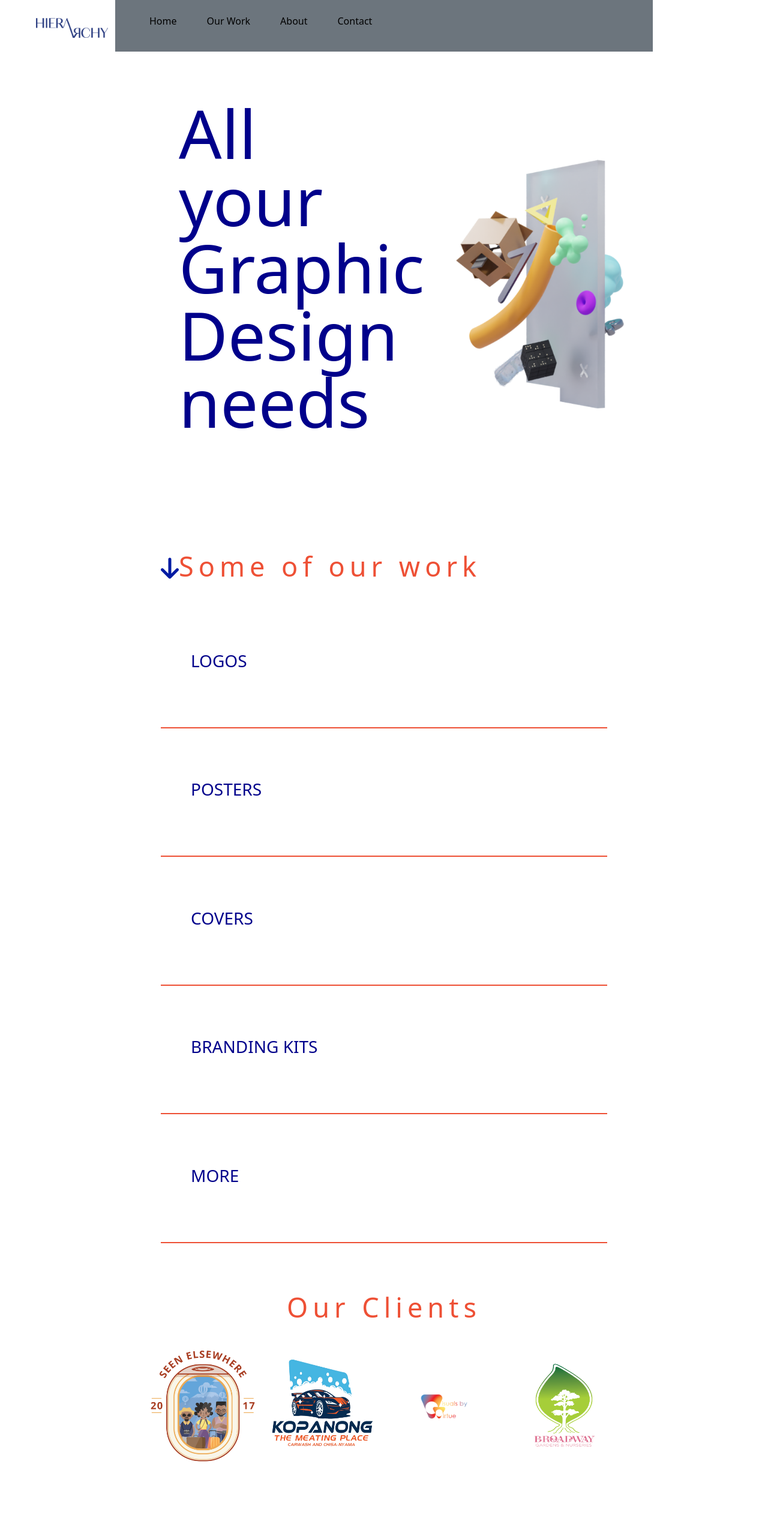
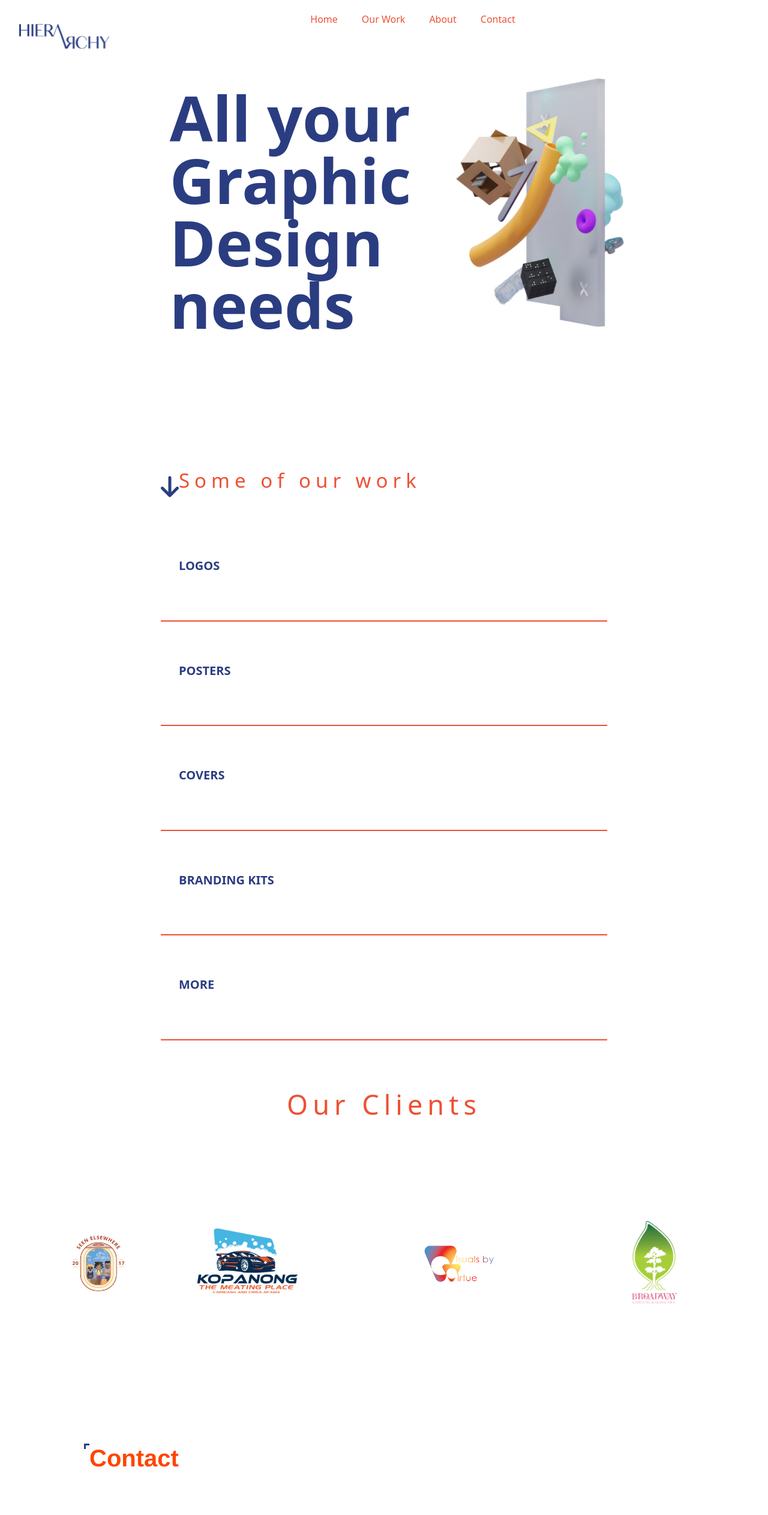
Before and after one commit to iamBrentley/HIERARCHY, an Angular app: page / in a window 1280 px wide. Shown: the top 2525 px of the page at 60% size. Built offline with nearby package versions, Linux system fonts and the light colour scheme.

Commit message:
color correction, navbar redone, image resizing

```diff
--- a/src/app/components/contact/contact.component.css
+++ b/src/app/components/contact/contact.component.css
@@ -1,11 +1,11 @@
 section{
     width: 1024px;
     margin: 0 auto;
-    color: darkblue;
+    color: #2B3D81;
     font-family: "Avenir Black", Helvetica, sans-serif;
 }
 .corner{
-    border: solid darkblue;
+    border: solid #2B3D81;
     height: 20%;
     border-width: 3px 0 0 3px ;
     display: inline-block;
@@ -25,13 +25,13 @@ section{
  border-top: 0px;
  border-left: 0px;
  border-right: 0px;
- border-bottom: darkblue solid 1px;
+ border-bottom: #2B3D81 solid 1px;
  border-radius: 0;
 }
 .contactForm button{
     border: none;
     background-color: white;
-    color: darkblue;
+    color: #2B3D81;
     margin: 0 auto;
     font-weight: bold;
     font-size: 18px;
--- a/src/app/components/header/header.component.css
+++ b/src/app/components/header/header.component.css
@@ -1,7 +1,7 @@
- nav ul{
+ /* /* nav ul{
     /* float: right; */
 
-}
+/* }
 nav ul li{
     display: inline-block;
     padding: 15px;
@@ -11,7 +11,7 @@ nav ul li a{
     text-decoration: none;
     color: black;
     padding: 5px 10px;
-    /* float: right; */
+    float: right;
 }
 header{
     display: inline;
@@ -29,7 +29,7 @@ header{
 
 }
 .nav-area li{
-    /* float: right; */
+     float: right;
 }
 
 .logo{
@@ -49,4 +49,44 @@ header{
   }
   .sticky + .content {
     padding-top: 60px;
+  }  */
+
+  li{
+    list-style: none;
+
   }
+  a{
+    text-decoration: none;
+    color: #EE5035;
+    font-size: 1rem;
+    font-weight: 500;
+    transition: 0.5s;
+  }
+  a:hover{
+    color: #2B3D81;
+
+
+  }
+  header{
+    position: relative;
+    padding: 0 2rem;
+  }
+  .navbar{
+    width: 100%;
+    height: 80px;
+    position: fixed;
+
+    margin: 0 auto;
+    align-items: center;
+    justify-content: space-between;
+    background-color: #fff;
+  }
+  .navbar .logo img{
+    width: 150px;
+    position: fixed;
+  }
+  .navbar .links{
+    display: flex;
+    gap: 2.5rem;
+
+  }
--- a/src/app/components/header/header.component.html
+++ b/src/app/components/header/header.component.html
@@ -1,5 +1,5 @@
 <header>
-    <div class="logo">
+    <!-- <div class="logo">
         <img src="assets/image/Hierarchy blue.png">
     </div>
     <div class="navbar  bg-secondary">
@@ -14,5 +14,17 @@
                 </ul>
             </nav>
         </div>
+    </div> -->
+    <div class="navbar">
+        <div class="logo"><a href="#"><img src="assets/image/Hierarchy blue.png"></a></div>
+        <ul class="links">
+            <li><a href="#">Home</a></li>
+            <li><a href="#">Our Work</a></li>
+            <li><a href="#">About</a></li>
+            <li><a href="#">Contact</a></li>
+        </ul>
+        <div class="menu_btn">
+            <i class="fa-solid fa-bars"></i>
+        </div>
     </div>
 </header>
--- a/src/app/pages/home/home.component.css
+++ b/src/app/pages/home/home.component.css
@@ -6,7 +6,8 @@
 .welcome{
     /* width: 1024px; */
     margin: 0 auto;
-    padding-top: 50px;
+    padding-top: 0px;
+    align-items: center;
 }
 .top{
     /* background-color: blueviolet; */
@@ -16,13 +17,16 @@
 .welcomeText{
     /* background-color: rgb(49, 226, 43); */
     width: 50%;
-    color: darkblue;
+    color: #2B3D81;
     margin: 30px;
+    align-items: center;
+    justify-content: center;
+    display: flex;
 
 }
 .welcomeText h1{
-    font-size: 7em;
-
+    font-size: 6.5rem;
+    font-weight: 700;
 }
 .animation{
     /* background-color: rgb(43, 70, 226); */
@@ -41,13 +45,17 @@
 }
 .heading h2{
     color: #EE5035;
-    font-size: 45px;
+    font-size: 33px;
     letter-spacing: 8px;
 }
+.work h3{
+    font-size: 20px;
+    font-weight: 600;
+}
 .work{
-    padding: 50px;
+    padding: 30px;
     border-bottom: 2px solid #EE5035 ;
-    color: darkblue;
+    color: #2B3D81;
     transition: 0.4s ease-in-out;
     align-items: center;
 }
@@ -106,7 +114,12 @@
     display: flex;
     justify-content: center;
 }
-.bottom img{
-    width: 200px;
-    height: 200px;
+ .bottom img {
+
 }
+.client{
+    justify-content: center;
+    align-items: center;
+    display: flex;
+    padding: 50px;
+}
--- a/src/app/pages/home/home.component.html
+++ b/src/app/pages/home/home.component.html
@@ -19,7 +19,7 @@
 <div class="stay">
     <div class="middle">
         <div class="heading d-flex">
-            <fa-icon [icon]="faArrowDown" style="color: #001ba3;transform:rotateX('45');" class="fs-1"></fa-icon><h2>Some of our work</h2>
+            <fa-icon [icon]="faArrowDown" style="color: #2B3D81;transform:rotateX('45');" class="fs-1"></fa-icon><h2>Some of our work</h2>
         </div>
         <div class="work d-flex position-relative">
             <div>
@@ -81,16 +81,16 @@
     </div>
     <div class="bottom">
         <div class="client">
-            <img src="assets/image/clients/Seen Elsewhere Logo.png">
+            <img src="assets/image/clients/Seen Elsewhere Logo.png" style="width:100px; height:100px">
         </div>
         <div class="client">
-            <img src="assets/image/clients/Kopanong Logo.png">
+            <img class="two" src="assets/image/clients/Kopanong Logo.png" style="width:200px; height:150px">
         </div>
         <div class="client">
-            <img src="assets/image/clients/Visuals by Virtue Logo.png">
+            <img class="three" src="assets/image/clients/Visuals by Virtue Logo.png" style="width:300px; height:300px">
         </div>
         <div class="client">
-            <img src="assets/image/clients/Broadway Logo.png">
+            <img class="four" src="assets/image/clients/Broadway Logo.png" style="width:150px; height:200px">
         </div>
     </div>
 </div>
```
